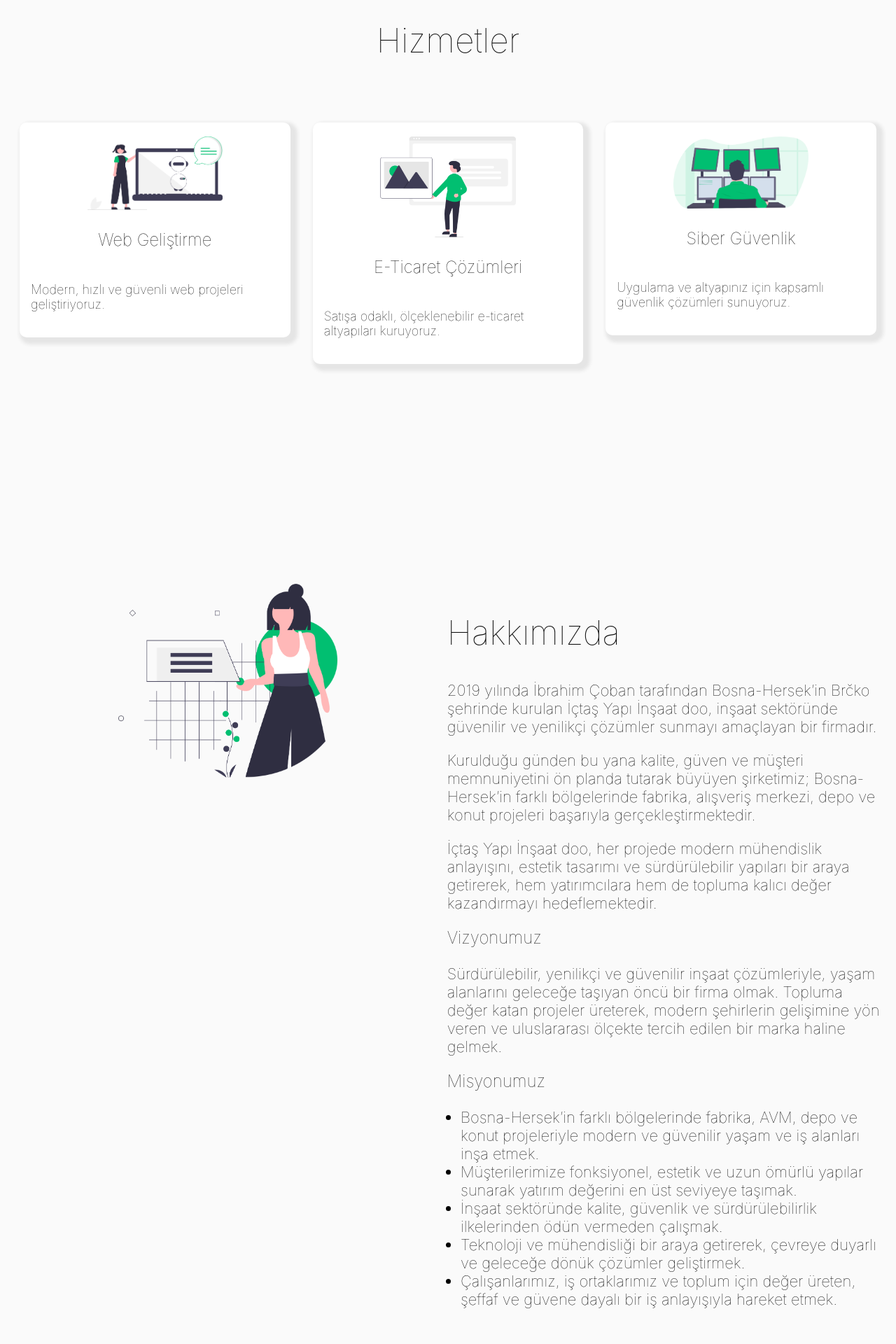
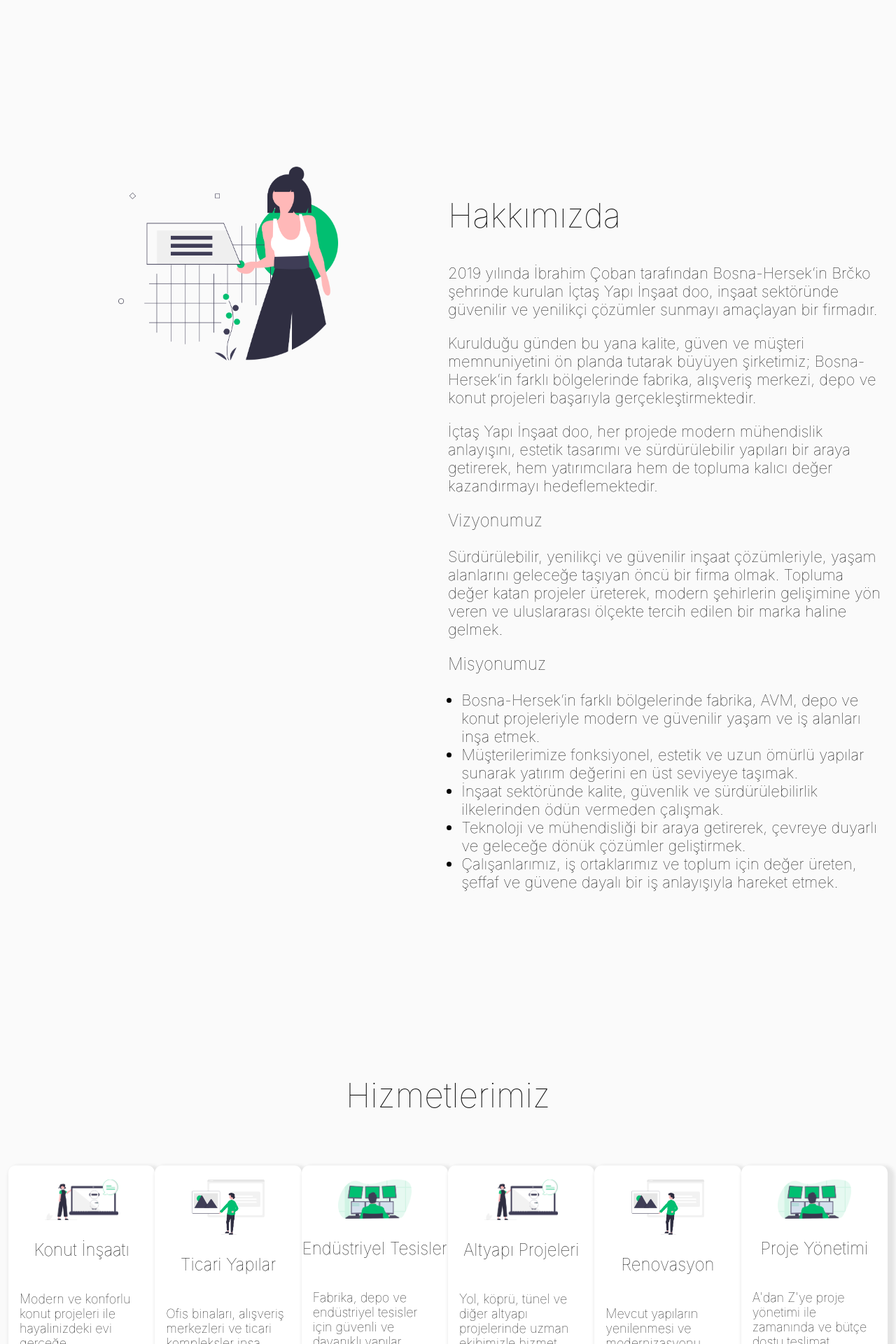
Before and after one commit to Cobancaner/site, a Next.js app: page / in a window 1280 px wide. Shown: the part 860-2780 px from the top of the page at 70% size. Built offline with nearby package versions, Linux system fonts and the light colour scheme.

Commit message:
Responsive tasarım sınıfları eklendi, yeni referanslar bölümü oluşturuldu ve Navbar'da buton metinleri güncellendi. Hizmetler bileşeninde içerik güncellemeleri yapıldı.

```diff
--- a/src/components/Main.js
+++ b/src/components/Main.js
@@ -1,5 +1,6 @@
 import About from '../components/About';
 import Services from '../components/Services';
+import References from '../components/References';
 import Contact from '../components/Contact';
 import FAQ from '../components/FAQ';
 
@@ -7,8 +8,9 @@ function Main() {
   return (
     <>
       <main>
+        <About />
         <Services />
-        <About />
+        <References />
         <FAQ />
         <Contact />
       </main>
--- a/src/components/Navbar.js
+++ b/src/components/Navbar.js
@@ -56,6 +56,17 @@ function Navbar() {
               <button
                 onClick={() => {
                   openBar();
+                  scrollToId('about');
+                }}
+                style={{ cursor: "pointer", background: "none", border: "none", color: "inherit", fontSize: "inherit", fontWeight: "inherit" }}
+              >
+                Hakkımızda
+              </button>
+            </li>
+            <li>
+              <button
+                onClick={() => {
+                  openBar();
                   scrollToId('services');
                 }}
                 style={{ cursor: "pointer", background: "none", border: "none", color: "inherit", fontSize: "inherit", fontWeight: "inherit" }}
@@ -67,22 +78,11 @@ function Navbar() {
               <button
                 onClick={() => {
                   openBar();
-                  scrollToId('about');
+                  scrollToId('references');
                 }}
                 style={{ cursor: "pointer", background: "none", border: "none", color: "inherit", fontSize: "inherit", fontWeight: "inherit" }}
               >
-                Hakkımızda
-              </button>
-            </li>
-            <li>
-              <button
-                onClick={() => {
-                  openBar();
-                  scrollToId('faq');
-                }}
-                style={{ cursor: "pointer", background: "none", border: "none", color: "inherit", fontSize: "inherit", fontWeight: "inherit" }}
-              >
-                SSS
+                Referanslar
               </button>
             </li>
             <li>
--- /dev/null
+++ b/src/components/References.js
@@ -0,0 +1,33 @@
+function References() {
+  return (
+    <div id="references" className="container references">
+      <h2 className="main-title text-center">Referanslarımız</h2>
+      <div className="references-content">
+        <div className="col-md-12">
+          <div className="row">
+            <div className="col-lg-4 col-md-6 mb-4">
+              <div className="reference-card">
+                <h3>Konut Projeleri</h3>
+                <p>50+ başarılı konut projesi ile müşteri memnuniyeti sağladık.</p>
+              </div>
+            </div>
+            <div className="col-lg-4 col-md-6 mb-4">
+              <div className="reference-card">
+                <h3>Ticari Yapılar</h3>
+                <p>Ofis binaları ve alışveriş merkezlerinde uzman çözümler sunduk.</p>
+              </div>
+            </div>
+            <div className="col-lg-4 col-md-6 mb-4">
+              <div className="reference-card">
+                <h3>Endüstriyel Tesisler</h3>
+                <p>Güvenli ve dayanıklı endüstriyel tesisler inşa ettik.</p>
+              </div>
+            </div>
+          </div>
+        </div>
+      </div>
+    </div>
+  );
+}
+
+export default References;
--- a/src/components/Services.js
+++ b/src/components/Services.js
@@ -2,18 +2,27 @@ import Card from "./Card";
 function Services() {
   return (
     <div id="services" className="container services">
-        <h2 className="main-title text-center">Hizmetler</h2>
+        <h2 className="main-title text-center">Hizmetlerimiz</h2>
         <div className="card-cover">
             <div className="col-md-12">
                 <div className="row">
-                    <div className="col-md-4 mb-2">
-                        <Card title="Web Geliştirme" img="card1.png" text="Modern, hızlı ve güvenli web projeleri geliştiriyoruz." />
+                    <div className="col-lg-4 col-md-6 mb-4">
+                        <Card title="Konut İnşaatı" img="card1.png" text="Modern ve konforlu konut projeleri ile hayalinizdeki evi gerçeğe dönüştürüyoruz." />
                     </div>
-                    <div className="col-md-4 mb-2">
-                    <Card title="E-Ticaret Çözümleri" img="card2.png" text="Satışa odaklı, ölçeklenebilir e-ticaret altyapıları kuruyoruz." />
+                    <div className="col-lg-4 col-md-6 mb-4">
+                        <Card title="Ticari Yapılar" img="card2.png" text="Ofis binaları, alışveriş merkezleri ve ticari kompleksler inşa ediyoruz." />
                     </div>
-                    <div className="col-md-4 mb-2">
-                    <Card title="Siber Güvenlik" img="card3.png" text="Uygulama ve altyapınız için kapsamlı güvenlik çözümleri sunuyoruz." />
+                    <div className="col-lg-4 col-md-6 mb-4">
+                        <Card title="Endüstriyel Tesisler" img="card3.png" text="Fabrika, depo ve endüstriyel tesisler için güvenli ve dayanıklı yapılar." />
+                    </div>
+                    <div className="col-lg-4 col-md-6 mb-4">
+                        <Card title="Altyapı Projeleri" img="card1.png" text="Yol, köprü, tünel ve diğer altyapı projelerinde uzman ekibimizle hizmet veriyoruz." />
+                    </div>
+                    <div className="col-lg-4 col-md-6 mb-4">
+                        <Card title="Renovasyon" img="card2.png" text="Mevcut yapıların yenilenmesi ve modernizasyonu konusunda profesyonel çözümler." />
+                    </div>
+                    <div className="col-lg-4 col-md-6 mb-4">
+                        <Card title="Proje Yönetimi" img="card3.png" text="A'dan Z'ye proje yönetimi ile zamanında ve bütçe dostu teslimat garantisi." />
                     </div>
                 </div>
             </div>
--- a/src/index.css
+++ b/src/index.css
@@ -103,6 +103,17 @@ code {
 .col-md-4:last-child {
   margin-left: 1rem;
 
+}
+
+/* Yeni responsive sınıflar */
+.col-lg-4 {
+  width: 33.333333%;
+}
+.col-md-6 {
+  width: 50%;
+}
+.mb-4 {
+  margin-bottom: 1.5rem!important;
 }
 
 .x {
@@ -519,6 +530,12 @@ ul li a {
   .col-md-4 {
     width: 55.9%!important;
   }
+  .col-lg-4 {
+    width: 50%!important;
+  }
+  .col-md-6 {
+    width: 100%!important;
+  }
 
 }
 @media (max-width: 576px) {
@@ -538,6 +555,16 @@ ul li a {
   .col-md-4 {
 
     width: 100%!important;
+  }
+  .col-lg-4 {
+    width: 100%!important;
+  }
+  .col-md-6 {
+    width: 100%!important;
+  }
+  .services .col-lg-4 {
+    margin: 1rem auto!important;
+    width: 87.9%!important;
   }
   .contact .col-md-4 {
 
@@ -657,3 +684,34 @@ ul li a {
 .mb-1 {
   margin-bottom: 1rem!important;
 }
+
+/* References */
+.references {
+  padding: 3rem 0;
+  background-color: #fafafa;
+}
+
+.reference-card {
+  background-color: white;
+  border-radius: 10px;
+  padding: 2rem;
+  box-shadow: 0 4px 6px rgba(0, 0, 0, 0.1);
+  transition: transform 0.2s;
+  height: 100%;
+}
+
+.reference-card:hover {
+  transform: translateY(-5px);
+}
+
+.reference-card h3 {
+  color: #111;
+  font-size: 24px;
+  margin-bottom: 1rem;
+}
+
+.reference-card p {
+  color: #666;
+  font-size: 16px;
+  line-height: 1.6;
+}
```
